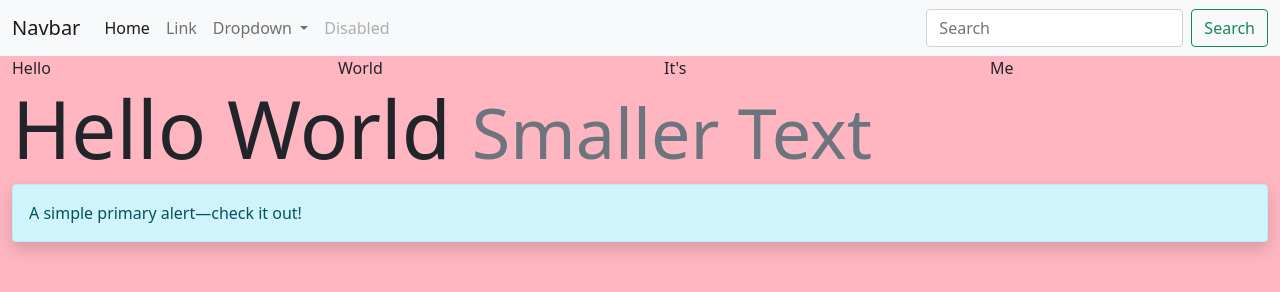
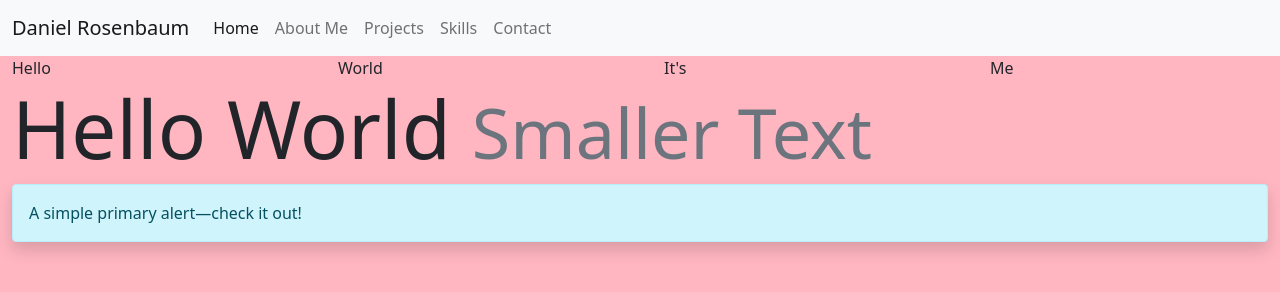
Before and after one commit to danielwrosenbaum/portfolio-website, a plain HTML site: page index.html in a window 1280 px wide. Drawn offline with nearby package versions, Linux system fonts and the light colour scheme.

Commit message:
updated anchor tags and removed unnecessary parts of navbar. #1

```diff
--- a/index.html
+++ b/index.html
@@ -13,7 +13,7 @@
 <body>
   <nav class="navbar navbar-expand-lg navbar-light bg-light">
     <div class="container-fluid">
-      <a class="navbar-brand" href="#">Navbar</a>
+      <a class="navbar-brand" href="#">Daniel Rosenbaum</a>
       <button class="navbar-toggler" type="button" data-bs-toggle="collapse" data-bs-target="#navbarSupportedContent"
         aria-controls="navbarSupportedContent" aria-expanded="false" aria-label="Toggle navigation">
         <span class="navbar-toggler-icon"></span>
@@ -24,14 +24,23 @@
             <a class="nav-link active" aria-current="page" href="#">Home</a>
           </li>
           <li class="nav-item">
-            <a class="nav-link" href="#">Link</a>
+            <a class="nav-link" href="#About-Me">About Me</a>
           </li>
-          <li class="nav-item dropdown">
+          <li class="nav-item">
+            <a class="nav-link" href="#Projects">Projects</a>
+          </li>
+          <li class="nav-item">
+            <a class="nav-link" href="#Skills">Skills</a>
+          </li>
+          <li class="nav-item">
+            <a class="nav-link" href="#Contact">Contact</a>
+          </li>
+          <!-- <li class="nav-item dropdown">
             <a class="nav-link dropdown-toggle" href="#" id="navbarDropdown" role="button" data-bs-toggle="dropdown"
               aria-expanded="false">
               Dropdown
-            </a>
-            <ul class="dropdown-menu" aria-labelledby="navbarDropdown">
+            </a> -->
+          <!-- <ul class="dropdown-menu" aria-labelledby="navbarDropdown">
               <li><a class="dropdown-item" href="#">Action</a></li>
               <li><a class="dropdown-item" href="#">Another action</a></li>
               <li>
@@ -42,12 +51,12 @@
           </li>
           <li class="nav-item">
             <a class="nav-link disabled" href="#" tabindex="-1" aria-disabled="true">Disabled</a>
-          </li>
+          </li> -->
         </ul>
-        <form class="d-flex">
+        <!-- <form class="d-flex">
           <input class="form-control me-2" type="search" placeholder="Search" aria-label="Search">
           <button class="btn btn-outline-success" type="submit">Search</button>
-        </form>
+        </form> -->
       </div>
     </div>
   </nav>
```
Lines whose indentation alone changed are shown as unchanged.
